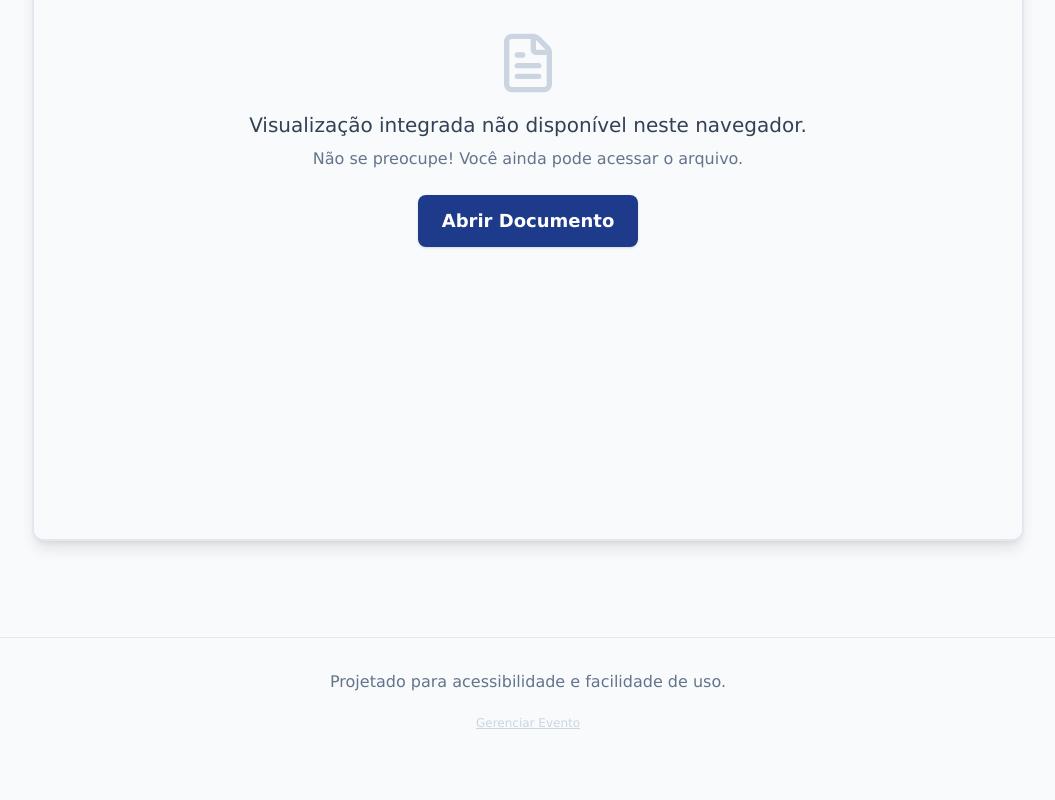
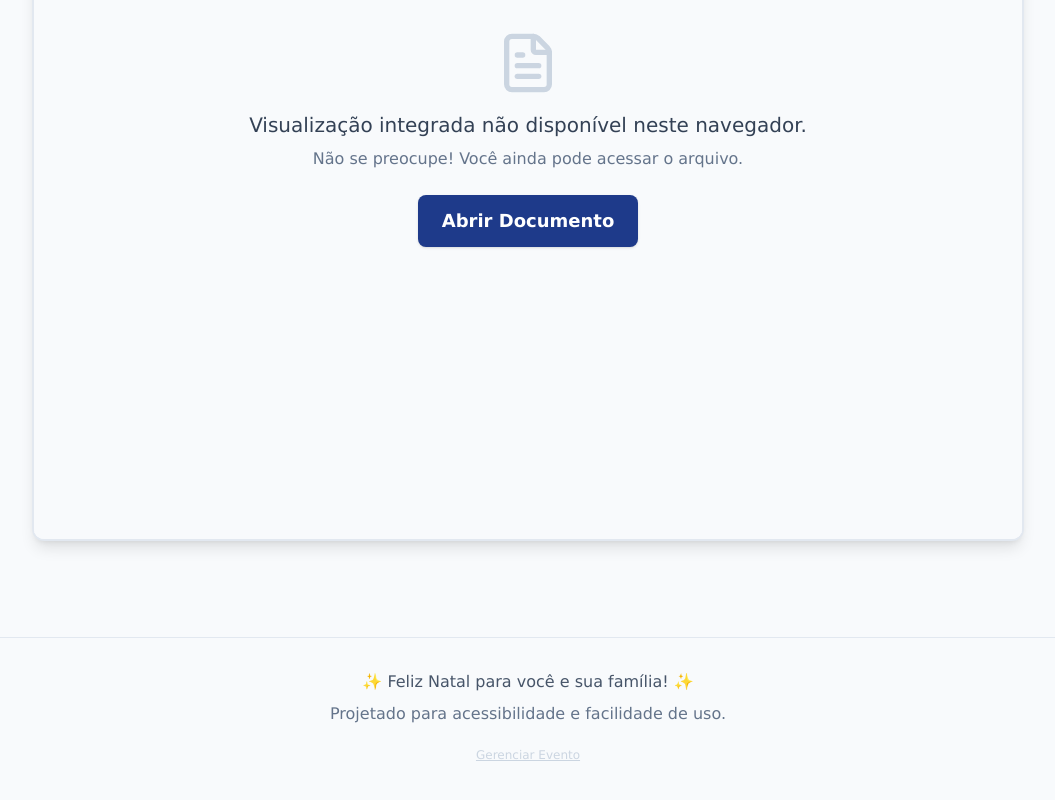
Before and after one commit to virginia-rabello/novena-de-natal, a React (Vite) app: page / in a window 1280 px wide. Shown: the part 1404-2204 px from the top of the page, without its empty margins (112-1167 px from the left). Built offline with nearby package versions, Linux system fonts and the light colour scheme.

Commit message:
feat: Add Christmas greeting and update event booklet
Includes a festive Christmas message in the footer and replaces the previous event booklet with a new version.

```diff
--- a/App.tsx
+++ b/App.tsx
@@ -482,6 +482,7 @@ const App: React.FC = () => {
       <footer
         className="mt-12 py-8 text-center text-slate-500 text-sm md:text-base border-t border-slate-200 select-none"
       >
+        <p className="mb-2 text-slate-600 font-medium">✨ Feliz Natal para você e sua família! ✨</p>
         <p onClick={handleSecretClick} className="cursor-pointer inline-block">
           Projetado para acessibilidade e facilidade de uso.
         </p>
```
Also changed, not shown: 1 other file (tests, documents, lock files or other folders).
